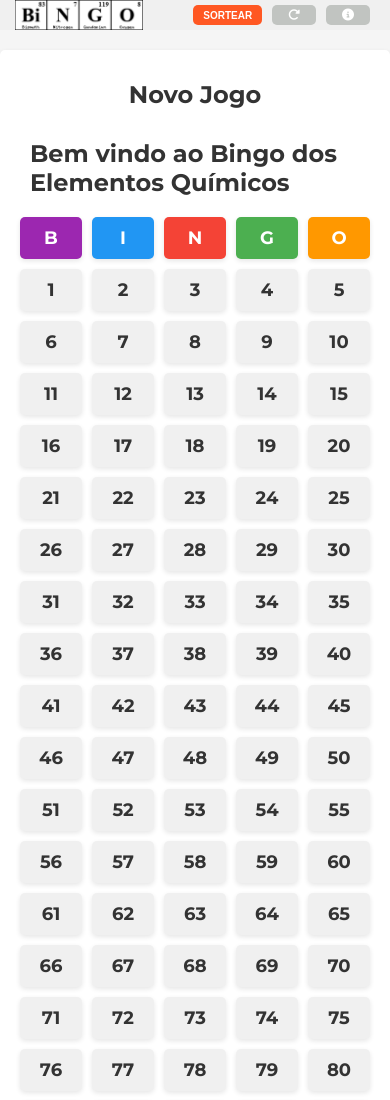
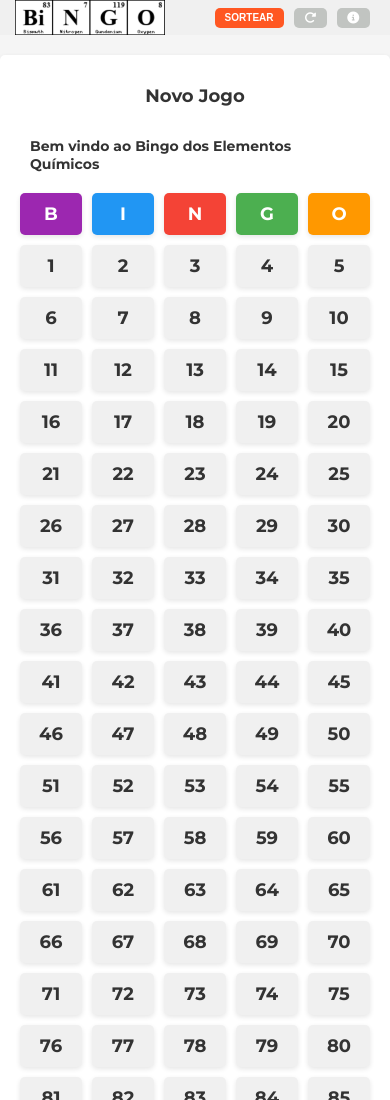
Before and after one commit to cesarnuness/BingoAlice, a plain HTML site: page index.html in a window 390 px wide. Shown: the top 1100 px of the page. Drawn offline with Linux system fonts and the light colour scheme.

Commit message:
Fixed size at media query

```diff
--- a/style.css
+++ b/style.css
@@ -137,7 +137,8 @@ body {
     font-size: 18px;
   }
   .navbar {
-    height: 30px;
+    height: 35px;
+
   }
   .navbar > button {
     height: 20px;
@@ -151,6 +152,13 @@ body {
     height: 20px;
     font-size: 10px;
     margin-left: 50px;
+  }
+  .estadoJogo {
+    font-size: 18px;
+  }
+
+  .elementoSorteado {
+    font-size: 14px;
   }
 }
 
```
